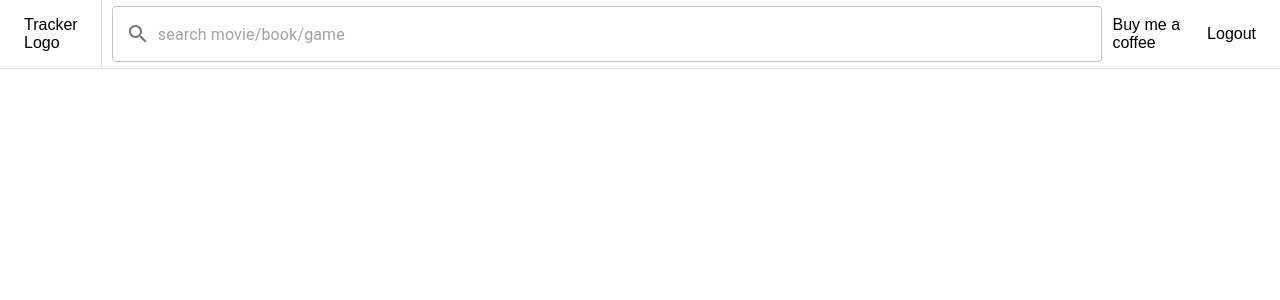
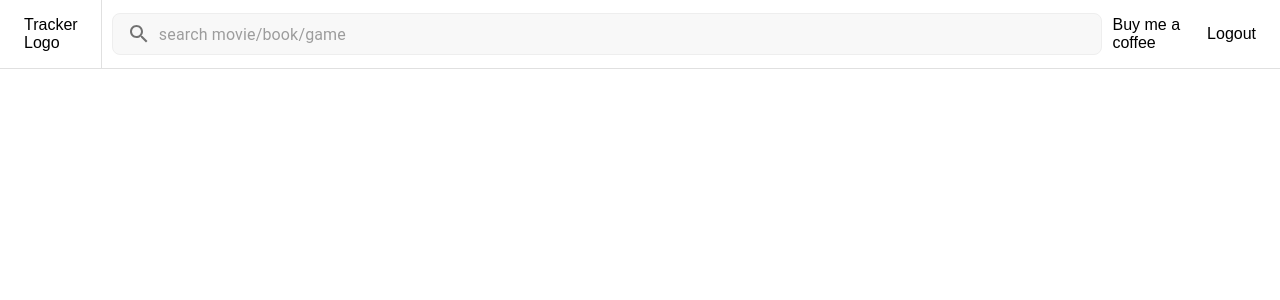
Before and after one commit to BodaNabeel/milestonetracker, a React (Vite) app: page / in a window 1280 px wide. Shown: the top 300 px of the page. Built offline with nearby package versions, Linux system fonts and the light colour scheme.

Commit message:
styling & fixed bug

```diff
--- a/src/SearchBar.jsx
+++ b/src/SearchBar.jsx
@@ -3,24 +3,23 @@ import Box from "@mui/material/Box";
 import TextField from "@mui/material/TextField";
 import SearchIcon from "@mui/icons-material/Search";
 import InputAdornment from "@mui/material/InputAdornment";
-export default function SearchBar({searchFieldQuery, setSearchFieldQuery}) {
-  const [query, setQuery] = React.useState("");
+export default function SearchBar({ searchFieldQuery, setSearchFieldQuery }) {
   const [data, setData] = React.useState(0);
   const handleSearch = (event) => {
     if (event.charCode === 13 || event.keyCode == 13) {
       setData(event.target.value);
-      event.target.value = "";
+      setSearchFieldQuery("");
     }
   };
   const manageQuery = (event) => {
     setSearchFieldQuery(event.target.value);
-    setQuery(event.target.value);
   };
   React.useEffect(() => {
     if (data === 0) {
       console.log("Data hasn't fetched yet.");
     } else {
       console.log(data, "Data fetched from API");
+      alert(data);
     }
   }, [data]);
 
@@ -35,7 +34,19 @@ export default function SearchBar({searchFieldQuery, setSearchFieldQuery}) {
       }}
     >
       <TextField
-        sx={{ margin: "0 10px" }}
+        sx={{
+          "& .MuiOutlinedInput-root": {
+            "& > fieldset": {
+              border: "none",
+            },
+          },
+          margin: "0 10px",
+          border: "1px solid #EEEEEE",
+          borderRadius: "8px",
+          background: "#F8F8F8",
+          // height: "40px"
+        }}
+        size="small"
         onKeyDown={handleSearch}
         placeholder="search movie/book/game"
         fullWidth
```
